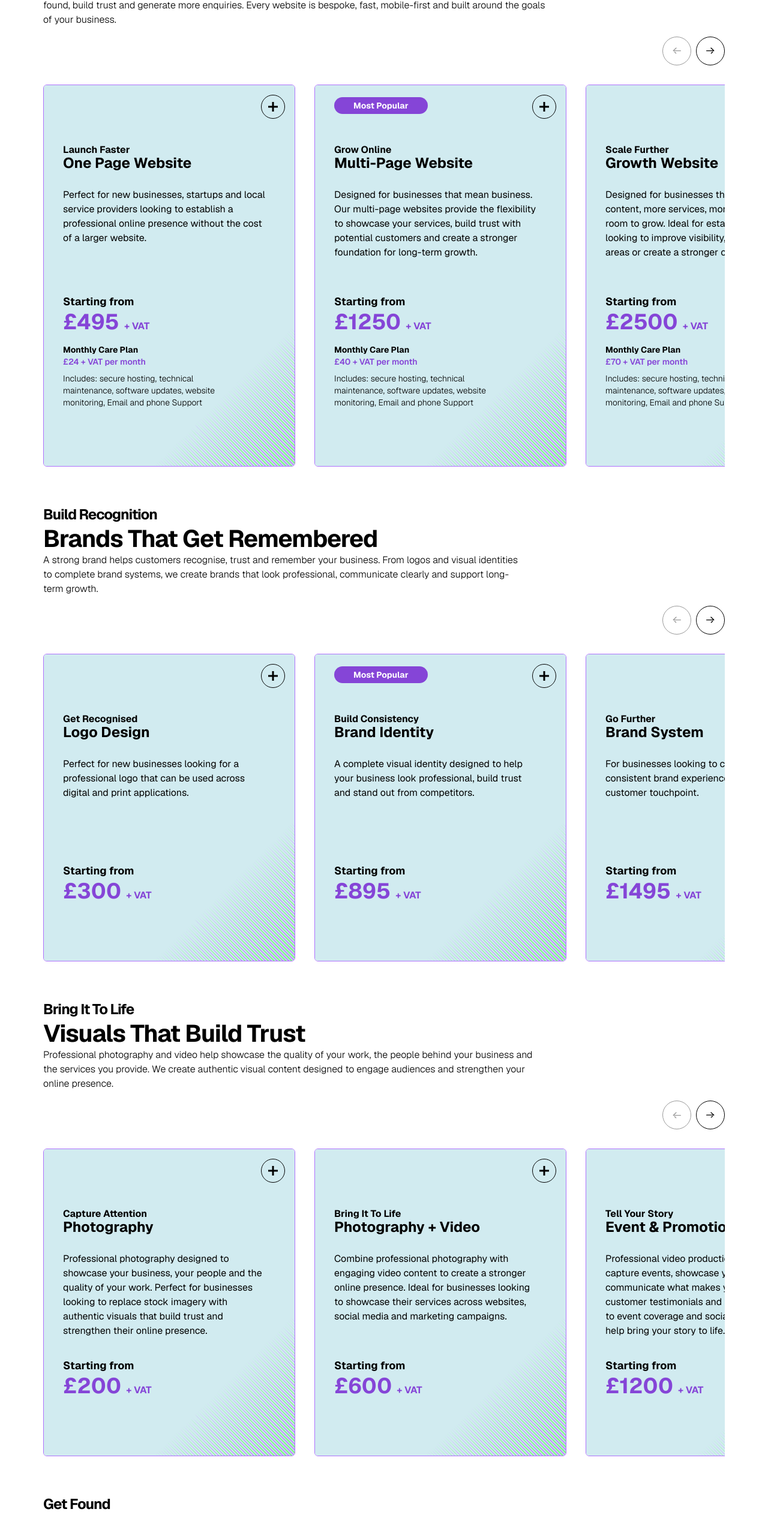
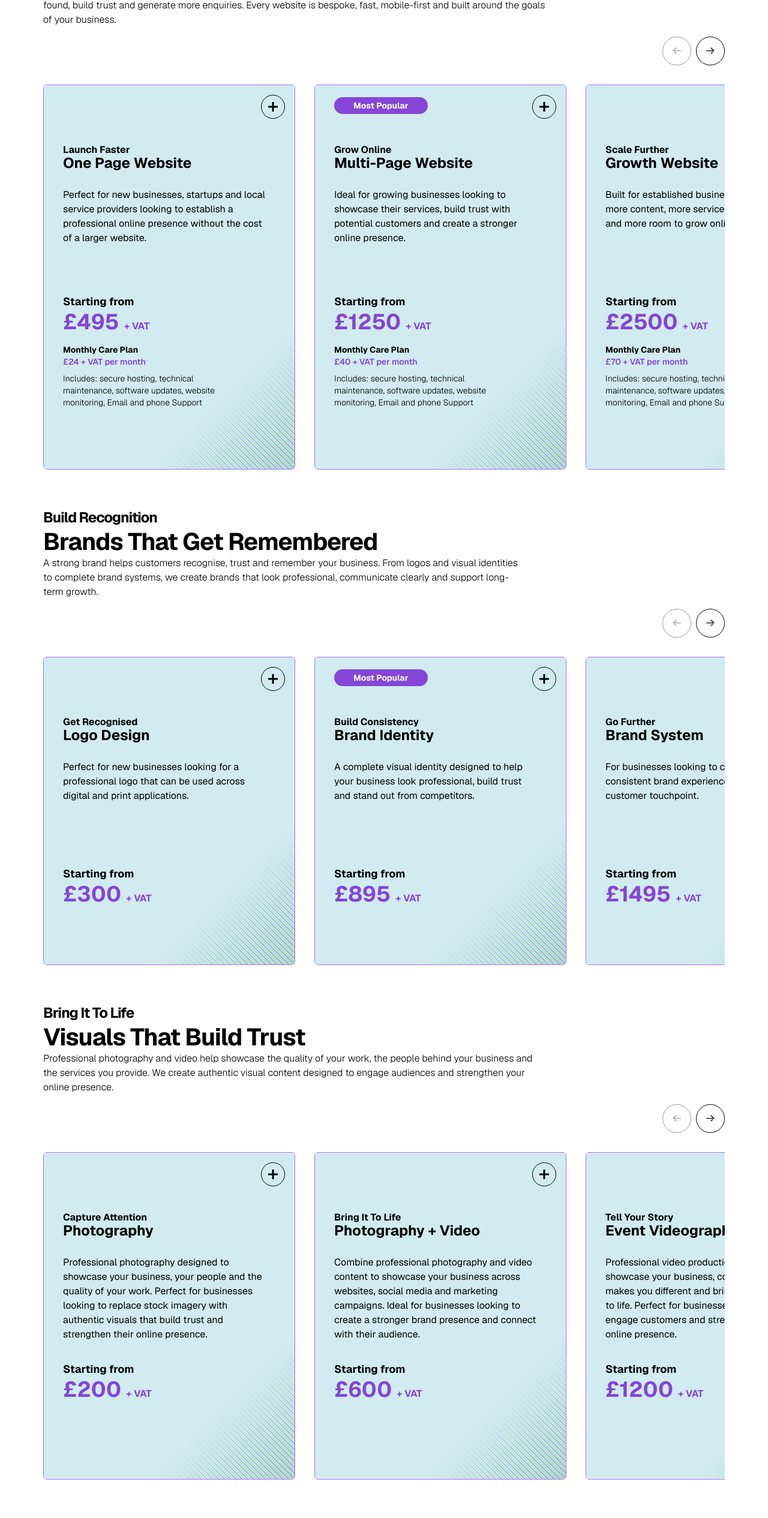
Before and after one commit to CSEAMAN3/fulltilt-digital, a Next.js app: page /pricing in a window 1280 px wide. Shown: the part 834-3365 px from the top of the page at 60% size. Built offline with nearby package versions, Linux system fonts and the light colour scheme.

Commit message:
update card content

```diff
--- a/src/components/PricingSlider.tsx
+++ b/src/components/PricingSlider.tsx
@@ -2414,19 +2414,26 @@
   const [activeIndex, setActiveIndex] = useState(0);
 
   let cardHeight = "64rem";
+  let cardMinHeight = "20rem";
 
   if (data === "web") {
     cardHeight = "64rem";
+    cardMinHeight = "40rem";
   } else if (data === "brand") {
     cardHeight = "46rem";
+    cardMinHeight = "32rem";
   } else if (data === "photo") {
     cardHeight = "48rem";
+    cardMinHeight = "34rem";
   } else if (data === "seo") {
     cardHeight = "46rem";
+    cardMinHeight = "32rem";
   } else if (data === "graphic") {
     cardHeight = "46rem";
+    cardMinHeight = "32rem";
   } else if (data === "social") {
     cardHeight = "46rem";
+    cardMinHeight = "32rem";
   }
 
   const [expandedCardId, setExpandedCardId] = useState<number | null>(null);
@@ -2667,6 +2674,7 @@
                   isMd
                     ? {
                         // width: isExpanded ? "calc(100% + 5rem)" : "100%",
+                        minHeight: cardMinHeight,
                         height: "100%",
                       }
                     : {
--- a/src/lib/pricing.ts
+++ b/src/lib/pricing.ts
@@ -34,7 +34,7 @@
     headingSmall: "Grow Online",
     headingLarge: "Multi-Page Website",
     paragraph:
-      "Designed for businesses that mean business. Our multi-page websites provide the flexibility to showcase your services, build trust with potential customers and create a stronger foundation for long-term growth.",
+      "Ideal for growing businesses looking to showcase their services, build trust with potential customers and create a stronger online presence.",
     priceLarge: "£1250",
     priceSmall: "+ VAT",
     monthlyCarePlan: true,
@@ -63,7 +63,7 @@
     headingSmall: "Scale Further",
     headingLarge: "Growth Website",
     paragraph:
-      "Designed for businesses that need more content, more services, more locations & more room to grow. Ideal for established businesses looking to improve visibility, expand into new areas or create a stronger online presence.",
+      "Built for established businesses that need more content, more services, more locations and more room to grow online.",
     priceLarge: "£2500",
     priceSmall: "+ VAT",
     monthlyCarePlan: true,
@@ -198,7 +198,7 @@
     headingSmall: "Bring It To Life",
     headingLarge: "Photography + Video",
     paragraph:
-      "Combine professional photography with engaging video content to create a stronger online presence. Ideal for businesses looking to showcase their services across websites, social media and marketing campaigns.",
+      "Combine professional photography and video content to showcase your business across websites, social media and marketing campaigns. Ideal for businesses looking to create a stronger brand presence and connect with their audience.",
     priceLarge: "£600",
     priceSmall: "+ VAT",
     monthlyCarePlan: false,
@@ -217,9 +217,9 @@
     id: 10,
     service: "photo",
     headingSmall: "Tell Your Story",
-    headingLarge: "Event & Promotional Video",
+    headingLarge: "Event Videography",
     paragraph:
-      "Professional video production designed to capture events, showcase your business and communicate what makes you different. From customer testimonials and promotional films to event coverage and social content, we'll help bring your story to life.",
+      "Professional video production designed to showcase your business, communicate what makes you different and bring your story to life. Perfect for businesses looking to engage customers and strengthen their online presence.",
     priceLarge: "£1200",
     priceSmall: "+ VAT",
     monthlyCarePlan: false,
@@ -282,7 +282,7 @@
     id: 13,
     service: "seo",
     headingSmall: "Target New Areas",
-    headingLarge: "Local SEO Expansion",
+    headingLarge: "SEO Expansion",
     paragraph:
       "Designed for businesses looking to increase visibility across multiple locations and service areas.",
     priceLarge: "£750",
```
